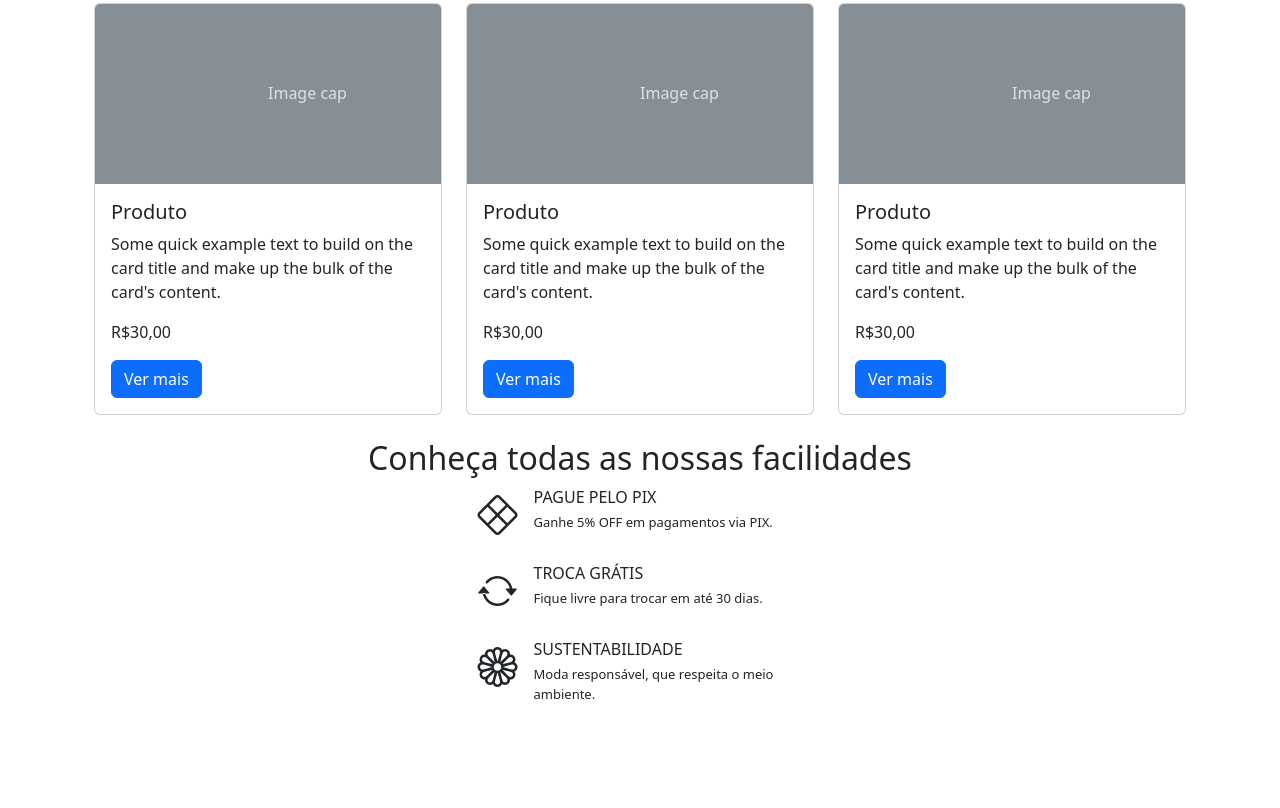
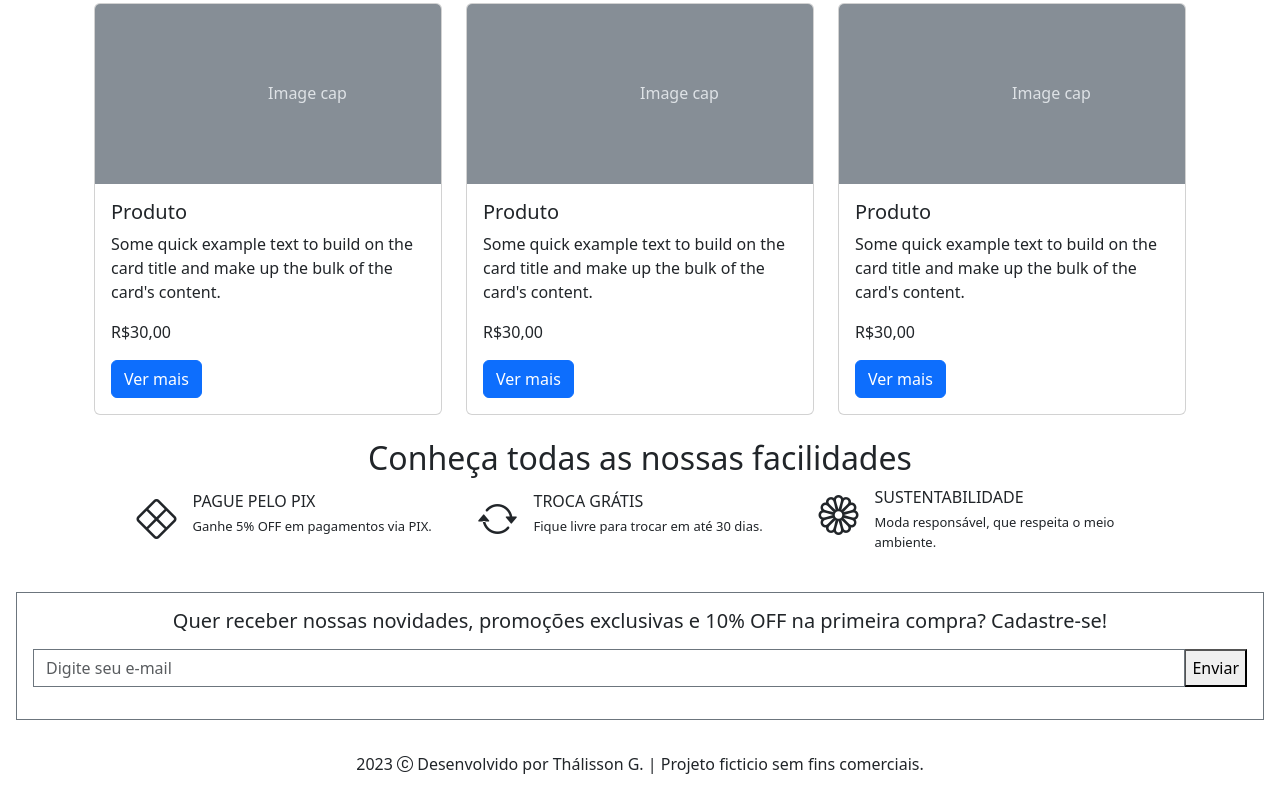
Before and after one commit to thalissongoncalves/Bootstrap, a plain HTML site: page Meteora/index.html in a window 1280 px wide. Shown: the part 1484-2292 px from the top of the page. Before the commit the page ends 2212 px from the top, so only its background shows below. Drawn offline with nearby package versions, Linux system fonts and the light colour scheme.

Commit message:
Terminado aulas de grid e flex e icons bootstrap

```diff
--- a/Meteora/index.html
+++ b/Meteora/index.html
@@ -309,7 +309,7 @@
 
     <section class="pb-4">
         <h2 class="text-center">Conheça todas as nossas facilidades</h2>
-        <div class="d-flex flex-column align-items-center gap-3">
+        <div class="d-flex flex-column flex-lg-row align-items-center justify-content-center px-3 gap-3">
             <div class="divs-facilidades d-flex">
                 <div>
                     <i class="bi bi-x-diamond fs-1"></i>
@@ -340,6 +340,18 @@
         </div>
     </section>
 
+    <form class="border border-secondary m-3 p-3 text-center">
+        <h5>Quer receber nossas novidades, promoções exclusivas e 10% OFF na primeira compra? Cadastre-se!</h5>
+        <div class="input-group my-3">
+            <input type="email" class="form-control border-secondary rounded-0" placeholder="Digite seu e-mail" aria-label="Digite seu e-mail" aria-describedby="button-addon2" />
+            <button type="button" id="button-addon2">Enviar</button>
+        </div>
+    </form>
+
+    <footer class="text-center">
+        <p class="py-3">2023 <i class="bi bi-c-circle"></i> Desenvolvido por Thálisson G. | Projeto ficticio sem fins comerciais.</p>
+    </footer>
+
     <script src="https://cdn.jsdelivr.net/npm/bootstrap@5.3.3/dist/js/bootstrap.bundle.min.js"
         integrity="sha384-YvpcrYf0tY3lHB60NNkmXc5s9fDVZLESaAA55NDzOxhy9GkcIdslK1eN7N6jIeHz"
         crossorigin="anonymous"></script>
```
